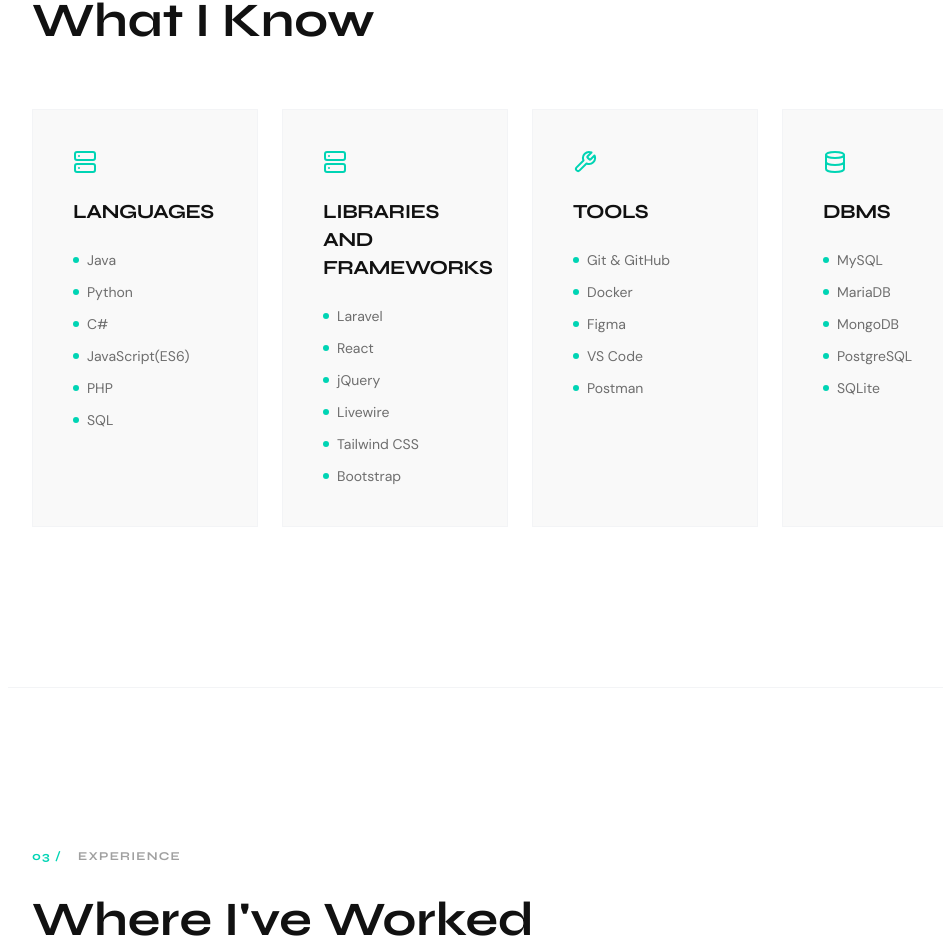
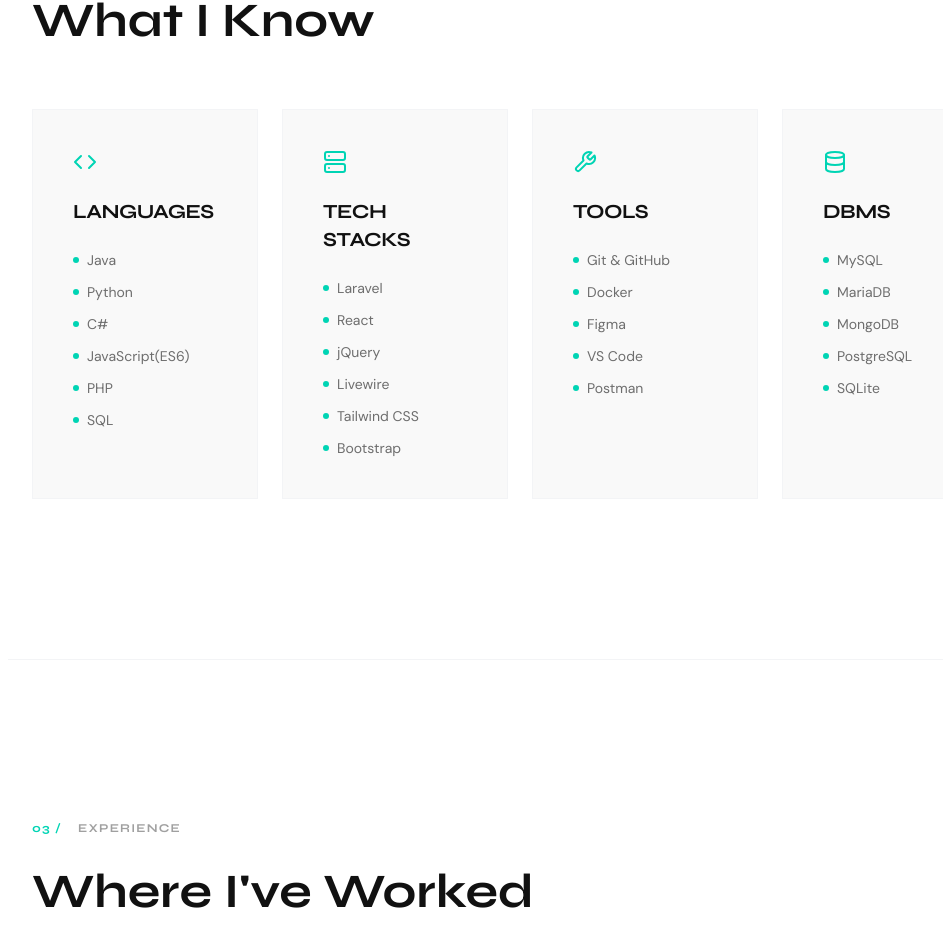
Before and after one commit to devpranavan/devpranavan.github.io, a React (Vite) app: page / in a window 1280 px wide. Shown: the part 1781-2728 px from the top of the page, without its empty margins (120-1063 px from the left). Built offline with nearby package versions, Linux system fonts and the light colour scheme.

Commit message:
Update Skills icon and rename category
Replace the 'Server' icon with a 'Code' icon for the 'Languages' category and rename the 'Libraries and Frameworks' category to 'Tech Stacks' in src/App.jsx to improve labeling and visual clarity.

```diff
--- a/src/App.jsx
+++ b/src/App.jsx
@@ -204,11 +204,11 @@
   const categories = [
     {
       title: "Languages",
-      icon: <Server className="text-accent" />,
+      icon: <Code className="text-accent" />,
       skills: ["Java", "Python", "C#", "JavaScript(ES6)", "PHP", "SQL"],
     },
     {
-      title: "Libraries and Frameworks",
+      title: "Tech Stacks",
       icon: <Server className="text-accent" />,
       skills: [
         "Laravel",
```
